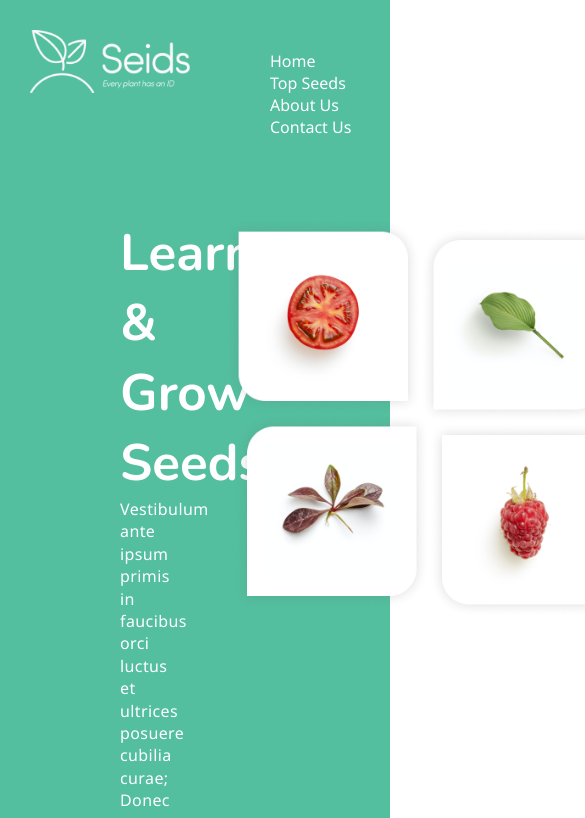
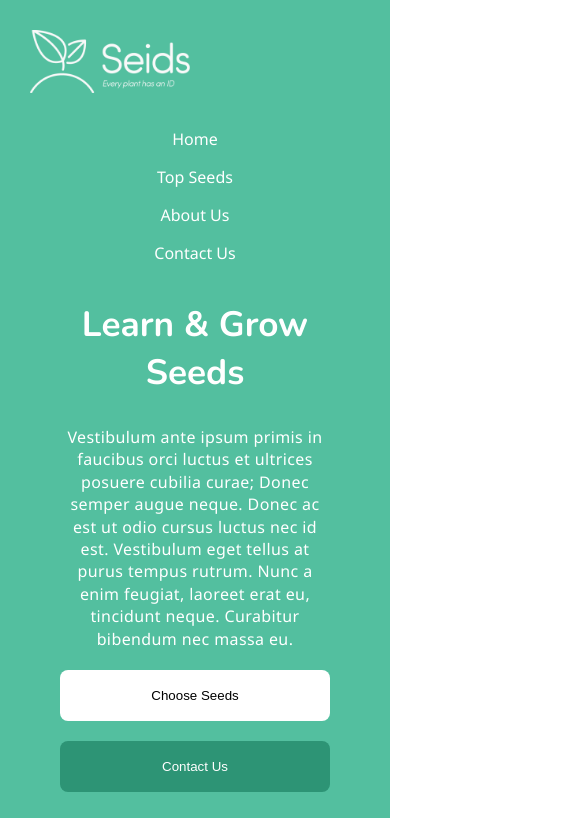
Before and after one commit to Code-Institute-Submissions/tomw2810-seids-project-1, a plain HTML site: page index.html in a window 390 px wide. Shown: the top 818 px of the page, 585 px wide, since content can reach past the window. Drawn offline with nearby package versions, Linux system fonts and the light colour scheme.

Commit message:
Media Queries Index Added

```diff
--- a/assets/css/media-queries.css
+++ b/assets/css/media-queries.css
@@ -15,5 +15,89 @@
 /***** SCREENS WITH MAX SIZE OF 576PX WIDTH ----------------------------------------------------------------------------------- ******/
 @media only screen and (max-width: 576px) {
   /********** NAVIGATION **********/
+nav {
+	display: flex;
+  width: 100%;
+	flex-direction: column;
+}
+nav ul {
+	width: 100%;
+  padding: 0;
+  margin: 0;
+}
+nav ul li {
+	list-style: none;
+	display: inline-flex;
+  width: 100%;
+  justify-content: center;
+  margin-bottom: 16px;
+}
+nav ul li a {
+	margin-left: 0px;
+}
+.logo-container {
+  width: 100%;
+  display: block;
 
 }
+.logo-container img.logo {
+	width: 160px;
+}
+
+/***** HEADER *******/
+header {
+	  height: auto;
+    background-color: #41AA8B;
+}
+.header-content {
+	display: flex;
+	flex-direction: column;
+	width: 100%;
+  height: auto;
+	padding-left: 60px;
+	padding-right: 60px;
+	margin-top: 20px;
+  margin-bottom: 30px;
+}
+.header-description {
+	display: flex;
+  flex-direction: column;
+	text-align: center;
+	width: 100%;
+}
+.header-img {
+	width: 100%;
+}
+.header-img img {
+	display: block;
+	width: 400px;
+	height: 400px;
+	margin-left: 0px;
+  margin-top: 40px;
+}
+
+h1 {
+    color: #fff;
+    font-family: 'Nunito', Arial, Helvetica, sans-serif;
+    font-size: 2.2em;
+    margin: 0;
+    padding: 0;
+}
+p.header {
+    padding-right: 0px;
+    margin-top: 30px;
+}
+button.primary {
+    min-width: 100%;
+    margin-right: 0;
+    padding: 18px 24px;
+}
+button.secondary {
+    min-width: 100%;
+    padding: 18px 24px;
+}
+button.primary, button.secondary {
+    margin-top: 20px;
+}
+
+}
--- a/assets/css/style.css
+++ b/assets/css/style.css
@@ -332,10 +332,16 @@ button.contact:hover {
 	margin-bottom: 120px;
 }
 #about h2 {
-	margin: 0 0 30px 0;
+	font-family: 'Nunito', Arial, Helvetica, sans-serif;
+    font-size: 2em;
+    color: #725647;
+	text-align: center;
+	margin-bottom: 30px;
 }
 #about p {
 	line-height: 1.4em;
+	font-family: "Noto Sans", Arial, Helvetica, sans-serif;
+	color: #000;
 }
 .about-images {
 	width: 100%;
```
